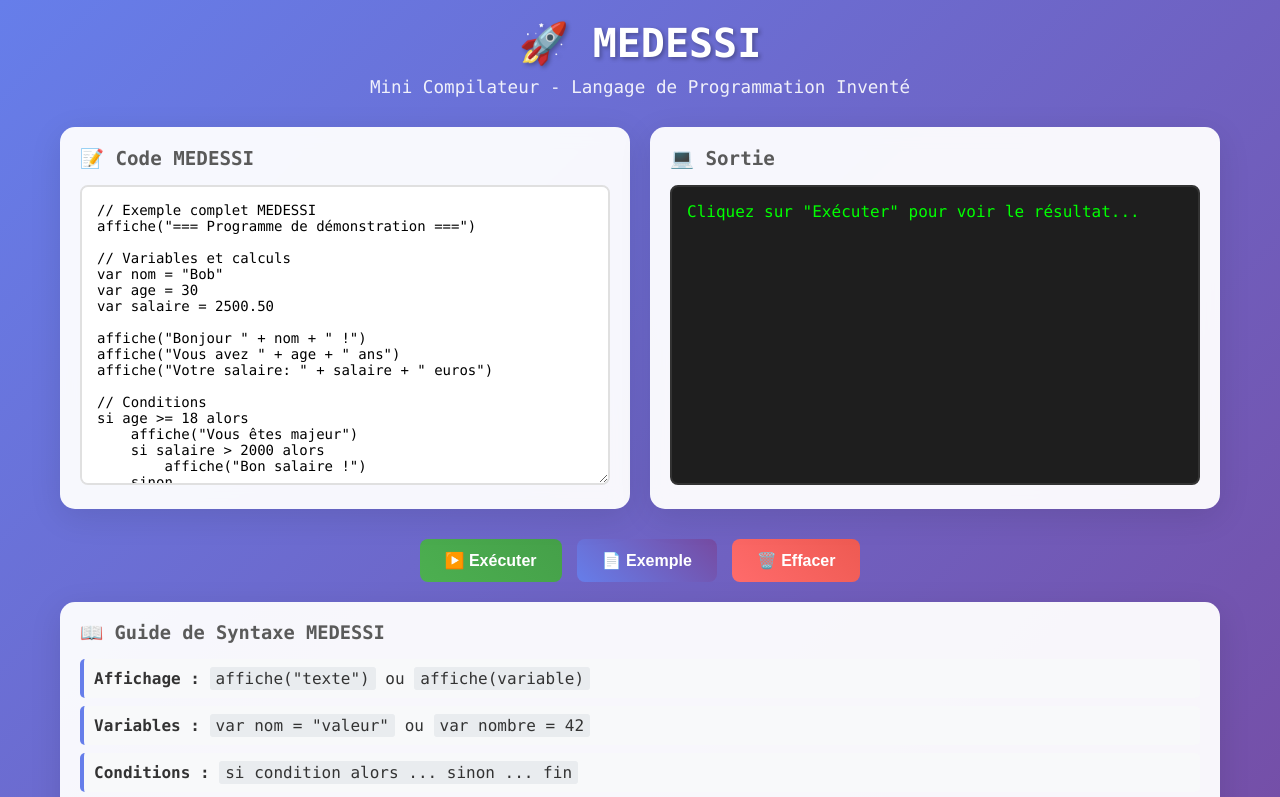
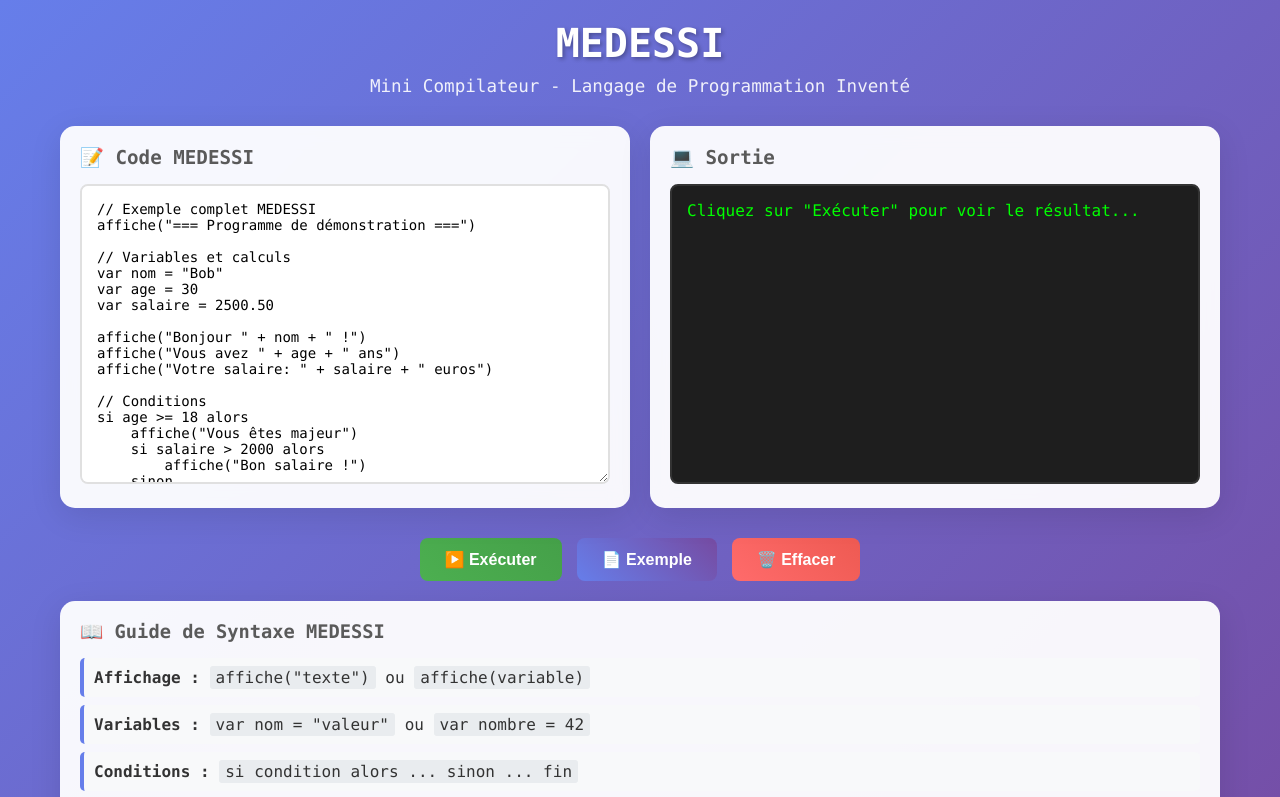
Before and after one commit to Medessi/medessilang, a plain HTML site: page index.html in a window 1280 px wide. Shown: the top 797 px of the page. Drawn offline with Linux system fonts and the light colour scheme.

Commit message:
Update index.html

```diff
--- a/index.html
+++ b/index.html
@@ -204,7 +204,7 @@
 <body>
     <div class="container">
         <div class="header">
-            <h1>🚀 MEDESSI</h1>
+            <h1>MEDESSI</h1>
             <p class="subtitle">Mini Compilateur - Langage de Programmation Inventé</p>
         </div>
 
```
